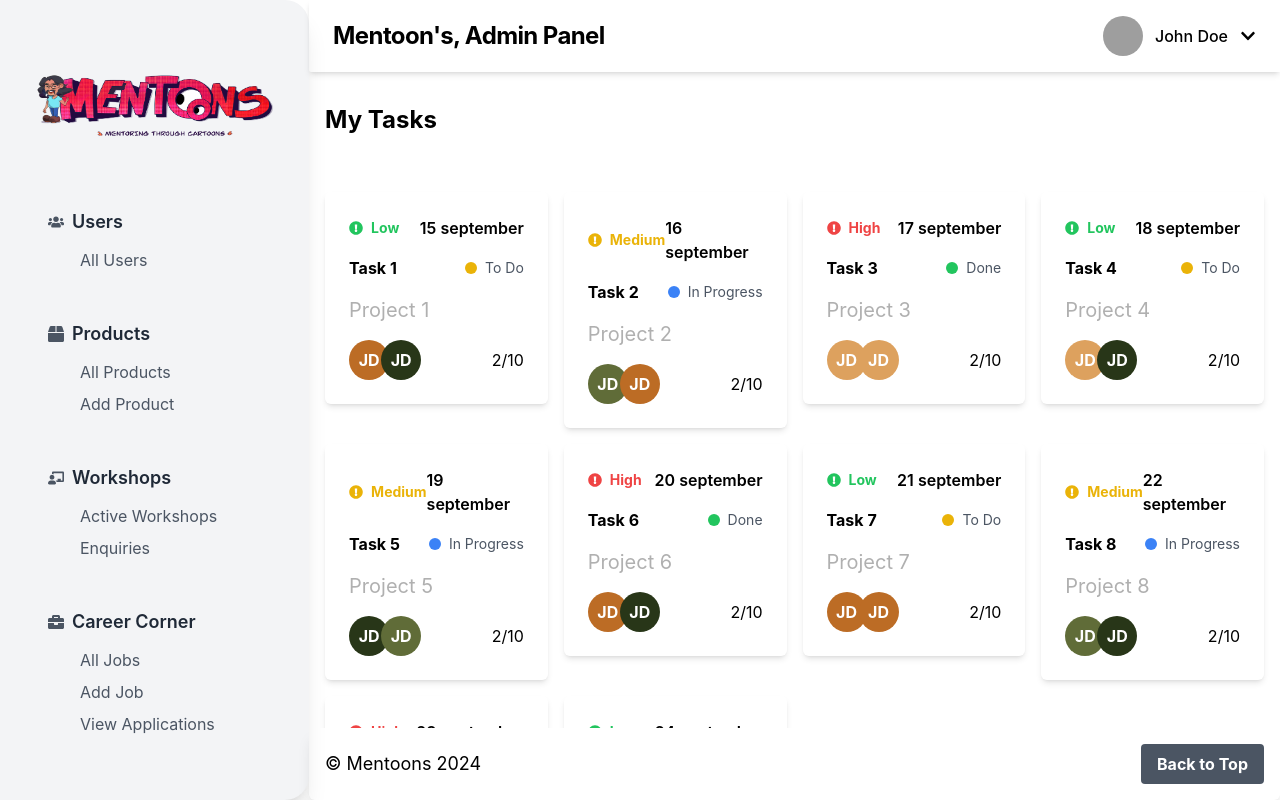
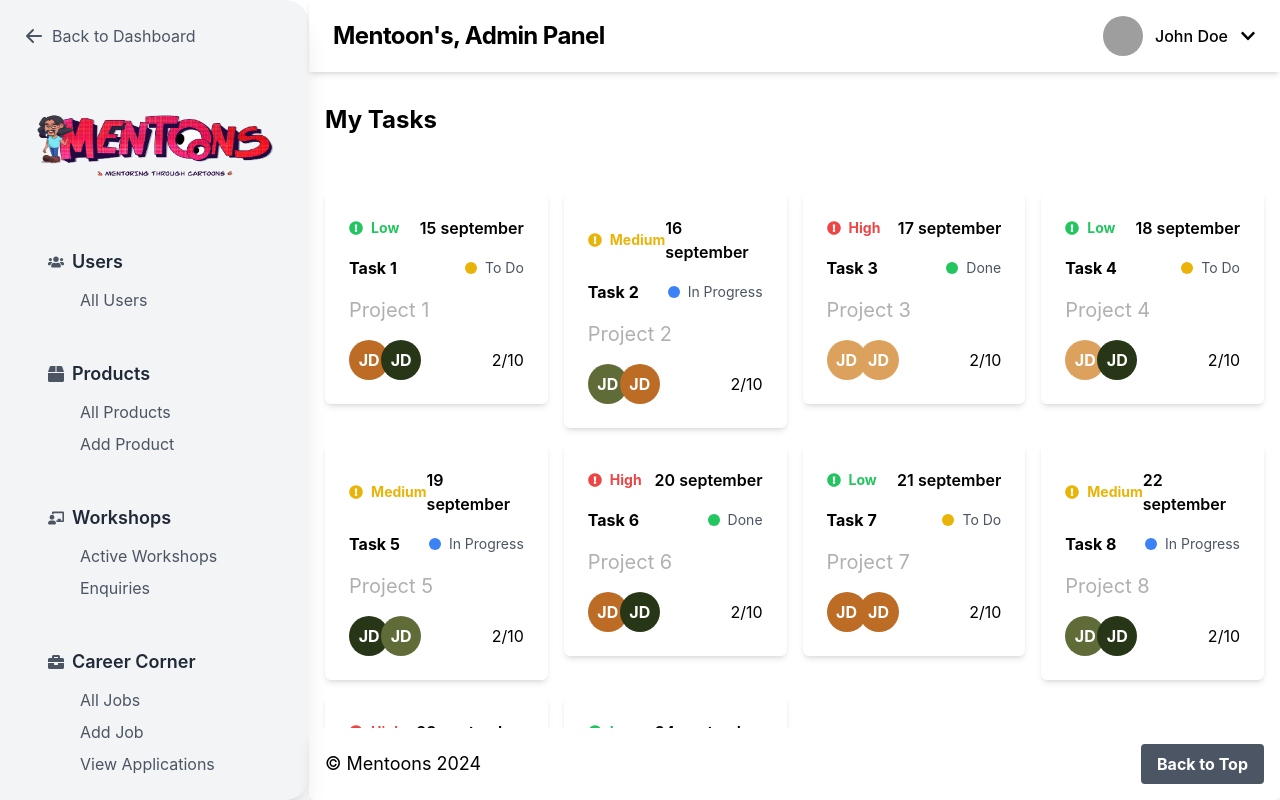
Before and after one commit to DheerajSharma404/Admin_Panel, a React (Vite) app: page /tasks in a window 1280 px wide. Built offline with nearby package versions, Linux system fonts and the light colour scheme; grey boxes are pictures that could not be loaded.

Commit message:
added back button and links on logo

```diff
--- a/src/layout/Sidebar.tsx
+++ b/src/layout/Sidebar.tsx
@@ -1,10 +1,22 @@
 import { FaUsers, FaBox, FaChalkboardTeacher, FaBriefcase } from 'react-icons/fa';
-import { NavLink } from 'react-router-dom';
+import { NavLink, useNavigate } from 'react-router-dom';
 
 const Sidebar = () => {
+    const navigate = useNavigate();
     return (
         <div className="bg-gray-100 shadow-xl rounded-r-3xl p-6 h-full flex flex-col">
-            <img src="/assets/logo.png" alt="logo" className="h-[10rem] w-[17rem]" />
+            <div className="mb-4">
+                <button
+                    onClick={() => navigate('/dashboard')}
+                    className="flex items-center text-gray-600 hover:text-blue-600 transition-colors duration-200"
+                >
+                    <svg xmlns="http://www.w3.org/2000/svg" className="h-5 w-5 mr-2" viewBox="0 0 20 20" fill="currentColor">
+                        <path fillRule="evenodd" d="M9.707 16.707a1 1 0 01-1.414 0l-6-6a1 1 0 010-1.414l6-6a1 1 0 011.414 1.414L5.414 9H17a1 1 0 110 2H5.414l4.293 4.293a1 1 0 010 1.414z" clipRule="evenodd" />
+                    </svg>
+                    Back to Dashboard
+                </button>
+            </div>
+            <img src="/assets/logo.png" alt="logo" className="h-[10rem] w-[17rem]" onClick={()=>{navigate('/dashboard-analytics')}}/>
             <nav className="flex-grow">
                 <SidebarSection icon={<FaUsers />} title="Users" items={[
                     { href: "/users", label: "All Users" },
```
